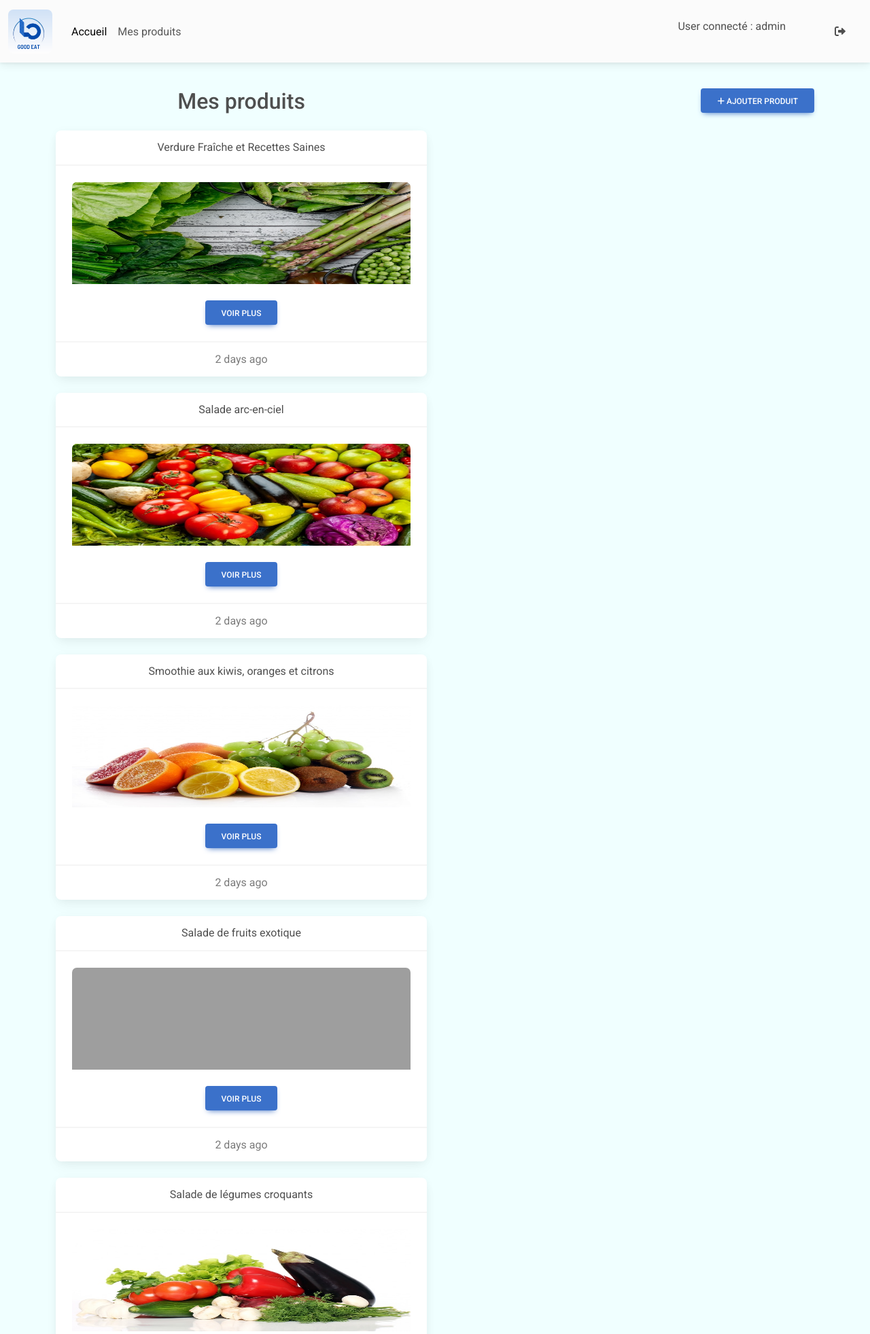
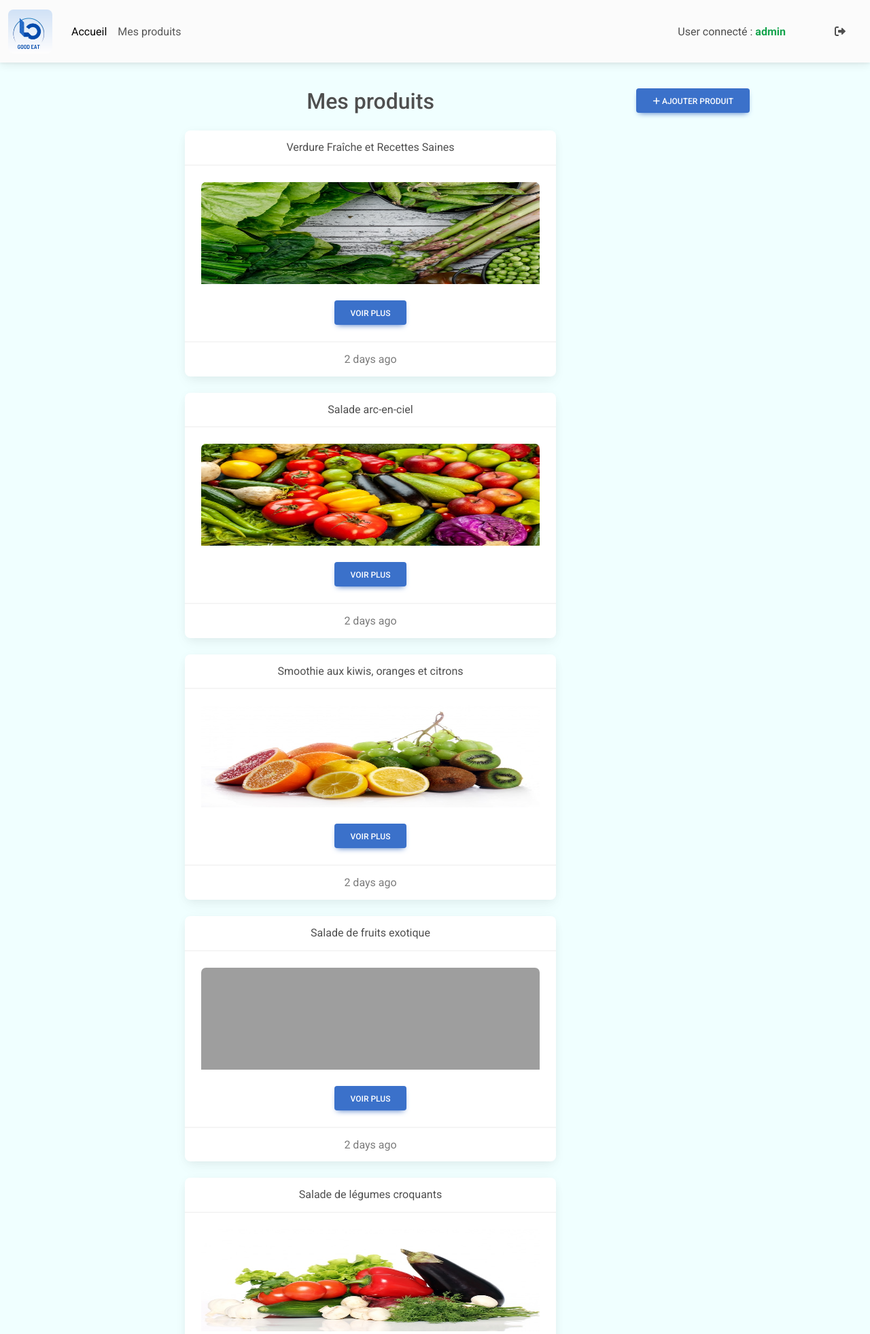
Before and after one commit to Stevy-aimery/GoodEat, a Django app: page /my-admin/my-produits in a window 1280 px wide. Shown: the top 1963 px of the page at 68% size. Run offline with Django 5.2, Linux system fonts and the light colour scheme; a user stored in the database is signed in; data comes from the database, SQL or seed files in the repository; both versions use the stored data as it was after the commit; some libraries are stand-ins or nearby versions; grey boxes are pictures that could not be loaded.

Commit message:
adding emelioration de la page mes produits

```diff
--- a/app_admin/templates/_navadmin.html
+++ b/app_admin/templates/_navadmin.html
@@ -23,12 +23,12 @@
         </ul>
 
         <!-- Mon compte -->
-        <div class="me-5">
+        <div class="mt-3">
+          <p class='text-bg-body-secondary me-5'>User connecté : <span class='text-success fw-bold'>{{ user.username }}</span></p>
 
-          <p>User connecté : {{ user.username }}</p>
           {% else %}
           <!-- Code destiné aux utilisateurs non authentifiés -->
-          <p>User non connecté </p>
+          {% comment %} <p>User non connecté </p> {% endcomment %}
           {% endif %}
         </div>
 
--- a/app_admin/templates/my-produits.html
+++ b/app_admin/templates/my-produits.html
@@ -4,6 +4,9 @@
 <div class="container">
   <div class="row">
 
+    <div class="col-md-2">
+
+    </div>
     <div class="col-md-6">
         {% if liste_produits %}
                 <h2 class="card-title text-center mb-4">Mes produits</h2>
@@ -32,7 +35,7 @@
         <h2 class="card-title text-center mb-4"> Vous n'avez aucun produit</h2>
         {% endif %}
     </div>
-    <div class="col-md-6">
+    <div class="col-md-3">
         <a href="" class="btn btn-primary float-end"><i class="fas fa-plus"></i> Ajouter Produit</a>
     </div>
 
--- a/my_blog/templates/headerConnexion.html
+++ b/my_blog/templates/headerConnexion.html
@@ -66,7 +66,7 @@
 
         {% if user.is_authenticated %}
         <!-- Code destiné aux utilisateurs authentifiés -->
-        <p>User connecté : {{ user.username }}</p>
+        <p class='text-bg-body-secondary mt-3 me-5'>User connecté : <span class='text-success fw-bold'>{{ user.username }}</span></p>
 
         <a class="nav-link" href="{% url 'logout-blog' %}">
           <button
```
Also changed, not shown: db.sqlite3.
